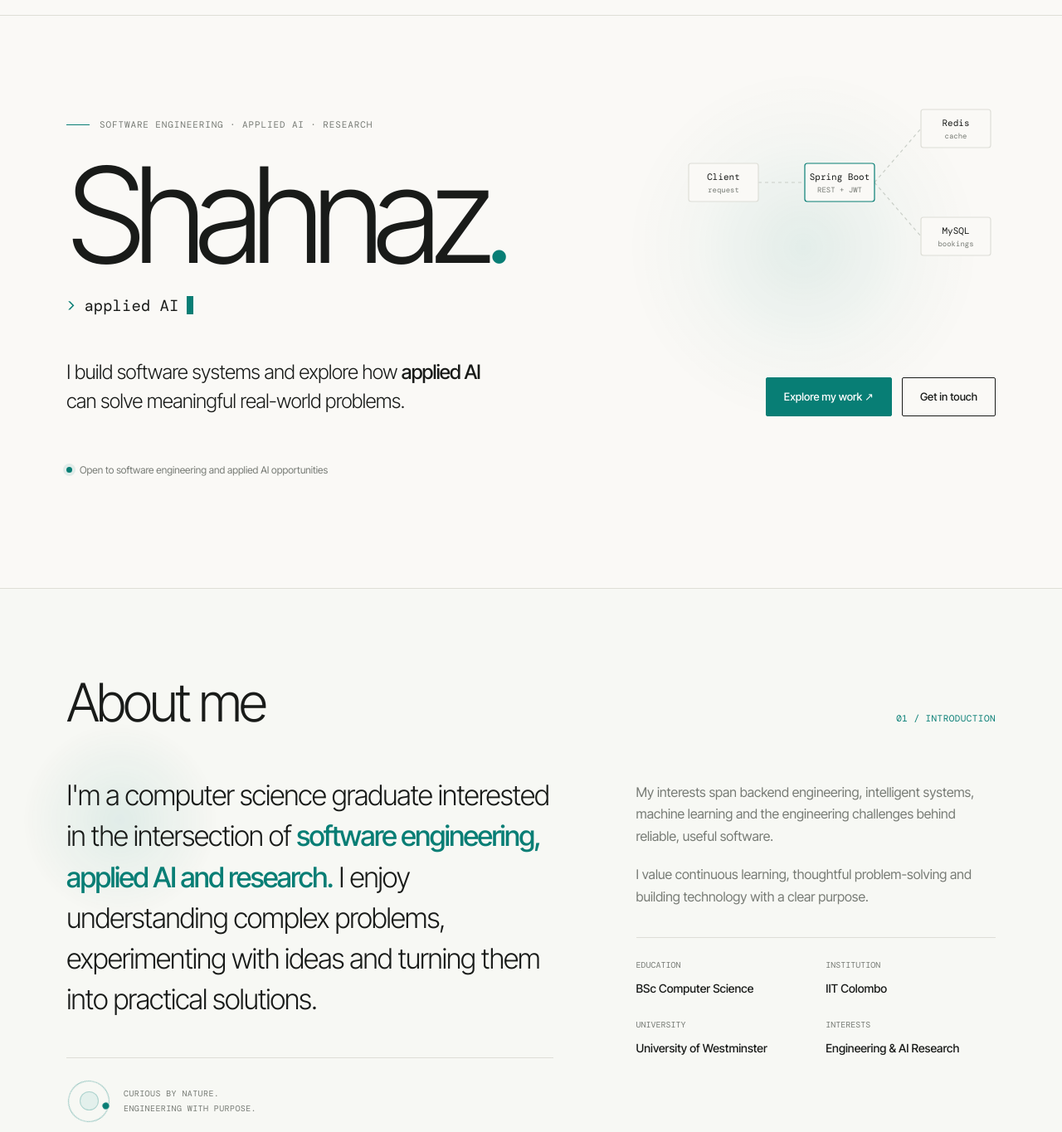
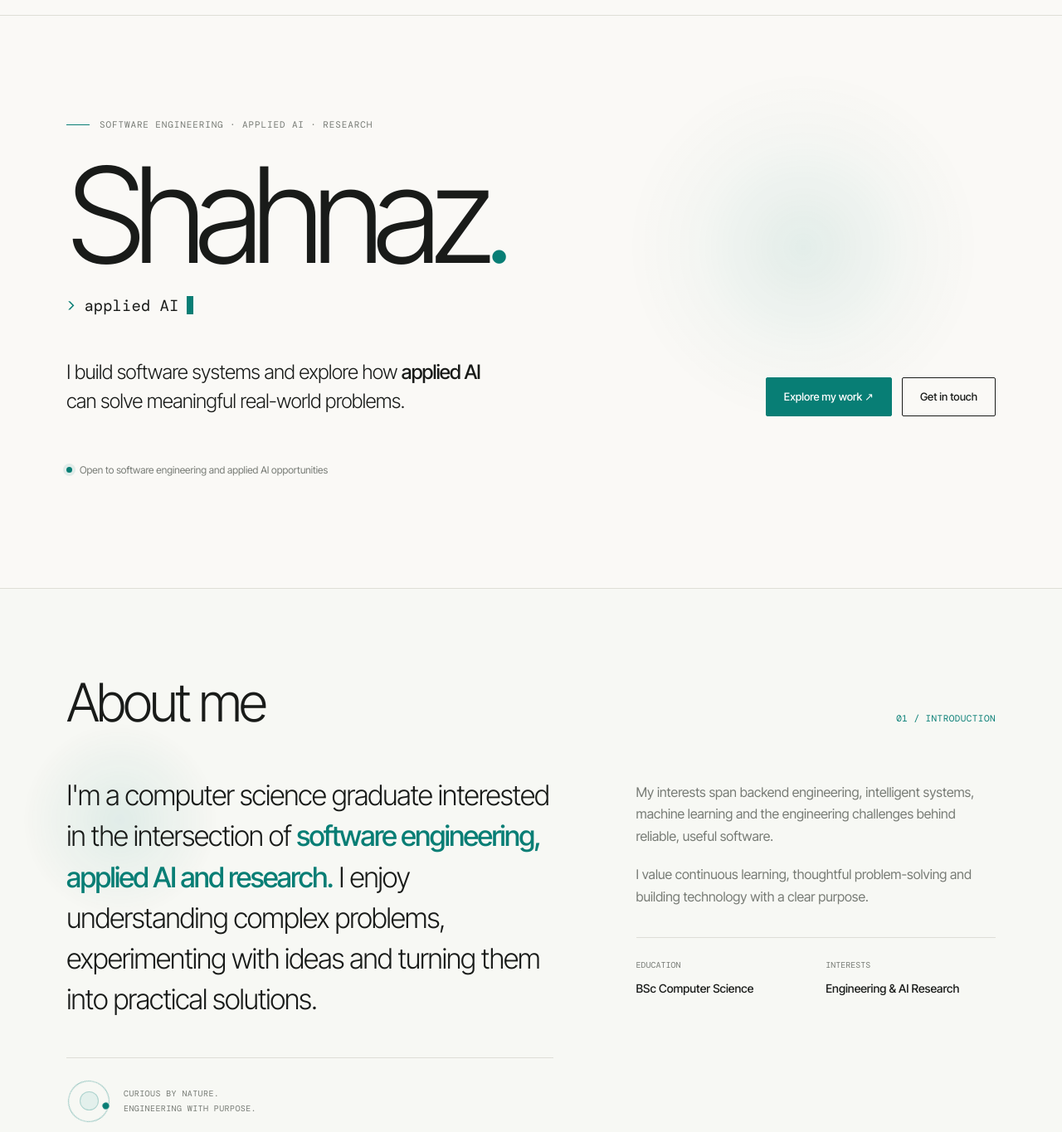
Before and after one commit to Shahnaz197/Portfolio, a plain HTML site: page index.html in a window 1280 px wide. Shown: the part 58-1423 px from the top of the page at 83% size. Drawn offline with nearby package versions, Linux system fonts and the light colour scheme.

Commit message:
Remove SVG diagram and project link from index.html
Removed SVG diagram and project link from the hero section.

```diff
--- a/index.html
+++ b/index.html
@@ -296,38 +296,6 @@ section{padding:75px 0}
 
     <div class="hero-spotlight" id="heroSpotlight" aria-hidden="true"></div>
 
-    <svg class="hero-arch" viewBox="0 0 380 240" role="img" aria-label="Request flow from a client to a Spring Boot API, then to a Redis cache and a MySQL database">
-      <g class="arch">
-        <path d="M94 118H150"/>
-        <path d="M234 118L290 53"/>
-        <path d="M234 118L290 183"/>
-        <rect x="10" y="95" width="84" height="46" rx="3"/>
-        <rect class="api" x="150" y="95" width="84" height="46" rx="3"/>
-        <rect x="290" y="30" width="84" height="46" rx="3"/>
-        <rect x="290" y="160" width="84" height="46" rx="3"/>
-        <text x="52" y="115" text-anchor="middle">Client</text>
-        <text class="sub" x="52" y="130" text-anchor="middle">request</text>
-        <text x="192" y="115" text-anchor="middle">Spring Boot</text>
-        <text class="sub" x="192" y="130" text-anchor="middle">REST + JWT</text>
-        <text x="332" y="50" text-anchor="middle">Redis</text>
-        <text class="sub" x="332" y="65" text-anchor="middle">cache</text>
-        <text x="332" y="180" text-anchor="middle">MySQL</text>
-        <text class="sub" x="332" y="195" text-anchor="middle">bookings</text>
-      </g>
-      <circle class="flow-dot" r="4" opacity="0">
-        <animateMotion dur="4s" repeatCount="indefinite" path="M94,118 L150,118" keyPoints="0;1;1" keyTimes="0;.25;1" calcMode="linear"/>
-        <animate attributeName="opacity" dur="4s" repeatCount="indefinite" values="1;1;0;0" keyTimes="0;.24;.25;1"/>
-      </circle>
-      <circle class="flow-dot" r="4" opacity="0">
-        <animateMotion begin="1s" dur="4s" repeatCount="indefinite" path="M234,118 L290,53" keyPoints="0;1;1" keyTimes="0;.25;1" calcMode="linear"/>
-        <animate begin="1s" attributeName="opacity" dur="4s" repeatCount="indefinite" values="1;1;0;0" keyTimes="0;.24;.25;1"/>
-      </circle>
-      <circle class="flow-dot" r="4" opacity="0">
-        <animateMotion begin="1s" dur="4s" repeatCount="indefinite" path="M234,118 L290,183" keyPoints="0;1;1" keyTimes="0;.25;1" calcMode="linear"/>
-        <animate begin="1s" attributeName="opacity" dur="4s" repeatCount="indefinite" values="1;1;0;0" keyTimes="0;.24;.25;1"/>
-      </circle>
-    </svg>
-
     <div class="eyebrow">Software Engineering · Applied AI · Research</div>
 
     <h1>Shahnaz<span>.</span></h1>
@@ -398,14 +366,6 @@ section{padding:75px 0}
             <div class="fact-value">BSc Computer Science</div>
           </div>
           <div>
-            <div class="fact-label">Institution</div>
-            <div class="fact-value">IIT Colombo</div>
-          </div>
-          <div>
-            <div class="fact-label">University</div>
-            <div class="fact-value">University of Westminster</div>
-          </div>
-          <div>
             <div class="fact-label">Interests</div>
             <div class="fact-value">Engineering & AI Research</div>
           </div>
@@ -458,9 +418,6 @@ section{padding:75px 0}
               <span class="tag">EEG</span>
               <span class="tag">Deep Learning</span>
             </div>
-            <a href="https://github.com/Shahnaz197/BCI-EEG_prediciton_system" target="_blank" rel="noopener noreferrer" class="project-visit">
-              Explore project <span>↗</span>
-            </a>
           </div>
           <div class="slide-decoration">
             <div class="decoration-circle circle-one"></div>
```
